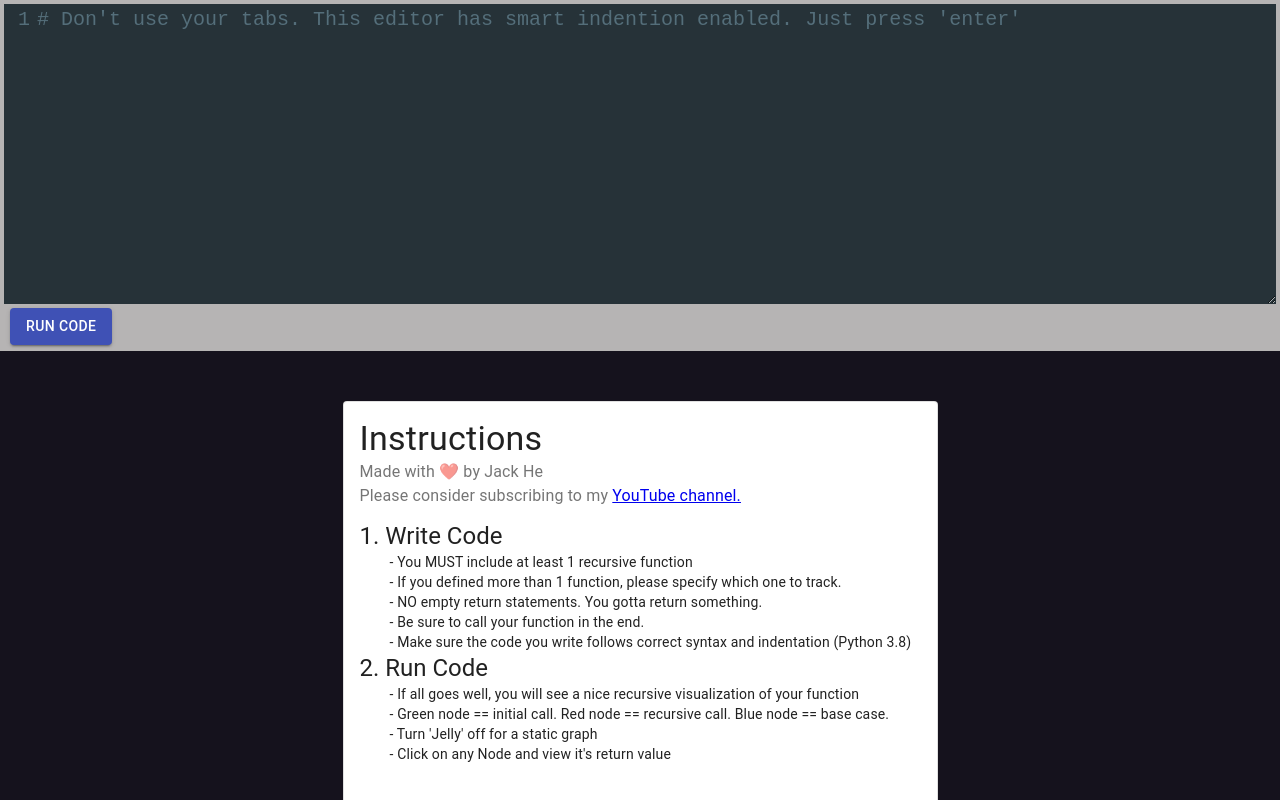
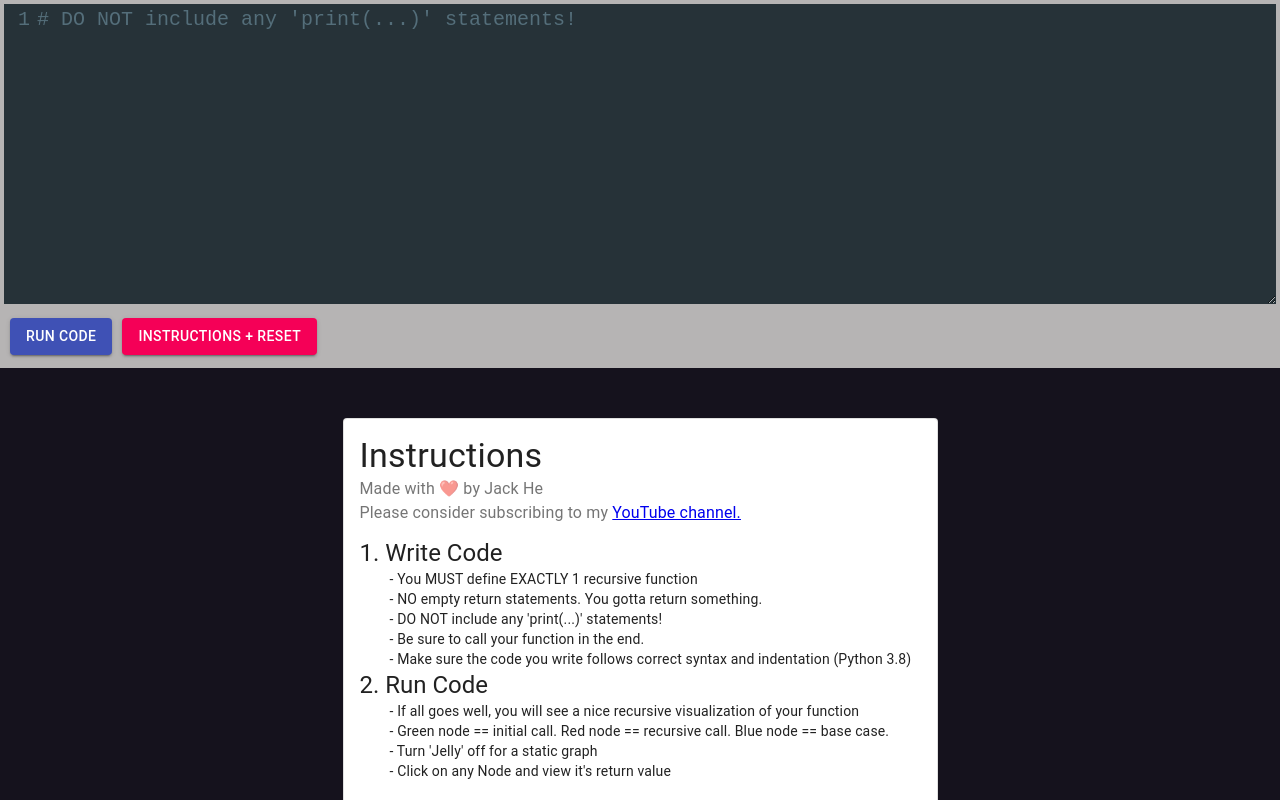
Before and after one commit to ProjectsByJackHe/recursion-visualizer, a React (Create React App) app in the folder react-frontend/: page / in a window 1280 px wide. Shown: the top 800 px of the page. Built offline with nearby package versions, Linux system fonts and the light colour scheme; grey boxes are pictures that could not be loaded.

Commit message:
added additional styling + functionality

```diff
--- a/react-frontend/src/App.tsx
+++ b/react-frontend/src/App.tsx
@@ -9,6 +9,7 @@ function App() {
   const [renderSpeed, setRenderSpeed] = useState(500)
   const [isRunning, setIsRunning] = useState(false)
   const [isLoading, setIsLoading] = useState(false)
+  const [notJelly, setJelly] = useState(false)
 
   return (
     <Fragment>
@@ -26,6 +27,7 @@ function App() {
         renderSpeed={renderSpeed}
         setIsRunning={setIsRunning}
         isLoading={isLoading}
+        notJelly={notJelly}
       />
     </Fragment>
   );
--- a/react-frontend/src/components/controls.css
+++ b/react-frontend/src/components/controls.css
@@ -1,5 +1,5 @@
 .ControlPanel {
     width: 100%;
     background-color: #b6b4b4;
-    height: 43px;
+    height: 60px;
 }
--- a/react-frontend/src/components/controls.tsx
+++ b/react-frontend/src/components/controls.tsx
@@ -1,23 +1,33 @@
-import React, { Fragment } from "react";
+ /* eslint-disable */
+import React from "react";
 import { Button } from "@material-ui/core";
 import "./controls.css";
 
 const Controls = (props: any) => {
+
   return (
-    <Fragment>
       <div className="ControlPanel">
         <Button
           variant="contained"
           color="primary"
-          style={{ marginLeft: "10px" }}
+          style={{ marginLeft: "10px", marginTop: "10px" }}
           onClick={props.runCode}
           disabled={props.isRunning}
         >
           {" "}
           Run Code{" "}
         </Button>
+        <Button
+          variant="contained"
+          color="secondary"
+          style={{ marginLeft: "10px", marginTop: "10px" }}
+          disabled={props.isRunning}
+          onClick={() => {props.setArrOfCalls([])}}
+        >
+          {" "}
+          Instructions + Reset{" "}
+        </Button>
       </div>
-    </Fragment>
   );
 };
 
--- a/react-frontend/src/components/placeholder.tsx
+++ b/react-frontend/src/components/placeholder.tsx
@@ -47,11 +47,11 @@ export default function OutlinedCard() {
           component="p"
           style={{ marginLeft: "30px" }}
         >
-          - You MUST include at least 1 recursive function
-          <br />
-          - If you defined more than 1 function, please specify which one to track.
+          - You MUST define EXACTLY 1 recursive function
           <br />
           - NO empty return statements. You gotta return something.
+          <br />
+          - DO NOT include any 'print(...)' statements!
           <br />
           - Be sure to call your function in the end.
           <br />
--- a/react-frontend/src/components/userinput.tsx
+++ b/react-frontend/src/components/userinput.tsx
@@ -9,7 +9,7 @@ import {
 
 const UserInput = (props: any) => {
   const [submittedCode, setCode] = useState(
-    "# Don't use your tabs. This editor has smart indention enabled. Just press 'enter'"
+    "# DO NOT include any 'print(...)' statements!"
   );
 
   const runCode = async () => {
@@ -47,6 +47,7 @@ const UserInput = (props: any) => {
       // send HTTP request to flask server and store
       // response inside callTrace
       const domain = process.env.BACKEND || "http://localhost:5000";
+
       const options = `/execute?funcName=${functionName}&funcCall=${functionCall[0]}`;
       const fetchConfig = {
         method: "POST",
@@ -86,6 +87,8 @@ const UserInput = (props: any) => {
       <Controls
         runCode={runCode}
         isRunning={props.isRunning}
+        reset={props.reset}
+        setArrOfCalls={props.setArrOfCalls}
       />
     </Fragment>
   );
--- a/react-frontend/src/components/visualizer.js
+++ b/react-frontend/src/components/visualizer.js
@@ -3,12 +3,7 @@ import { Graph } from 'react-d3-graph'
 import { parseNodesFromCalls, parseEdgesFromNodes } from '../util/graph-util'
 import OutlinedCard from './placeholder'
 import './visualizer.css'
-/**
- * TODO:
- * - take a list of function calls, and write every parameter call to node.
- * - rewrite logic in backend to retrieve a node and it's caller instead of level.
- * - rename duplicate nodes by adding an extra whitespace.
- */
+
 
 const Visualizer = (props) => {
     /*
@@ -37,17 +32,27 @@ const Visualizer = (props) => {
        const listOfNodes = parseNodesFromCalls(callTrace, funcName)
        const listOfEdges = parseEdgesFromNodes(listOfNodes)
        let interval
+       let nodes = []
        let links = []
-        setGraphState({
-            nodes: listOfNodes,
-            links: []
-        })
+       if (listOfNodes.length > 0) {
+            nodes.push(listOfNodes.shift())
+            setGraphState({
+                nodes: nodes,
+                links: []
+            })
+       } else {
+            setGraphState({
+                nodes: [],
+                links: []
+            })
+       }
        interval = setInterval(() => {
             if (listOfEdges.length > 0) {
                 // incrementally takes an item from listOfEdges and adds them to graphState.nodes
+                nodes.push(listOfNodes.shift())
                 links.push(listOfEdges.shift())
                 setGraphState({
-                    nodes: listOfNodes,
+                    nodes: nodes,
                     links: links
                 })
             } else {
@@ -81,9 +86,8 @@ const Visualizer = (props) => {
         directed: true,
         width: window.innerWidth * 2,
         height: window.innerHeight,
-        staticGraph: false
+        staticGraph: !props.notJelly
     };
-
     // include methods to manipulate the nodes
     const onClickNode = (nodeId) => {
         let nodesSoFar = graphState.nodes
```
